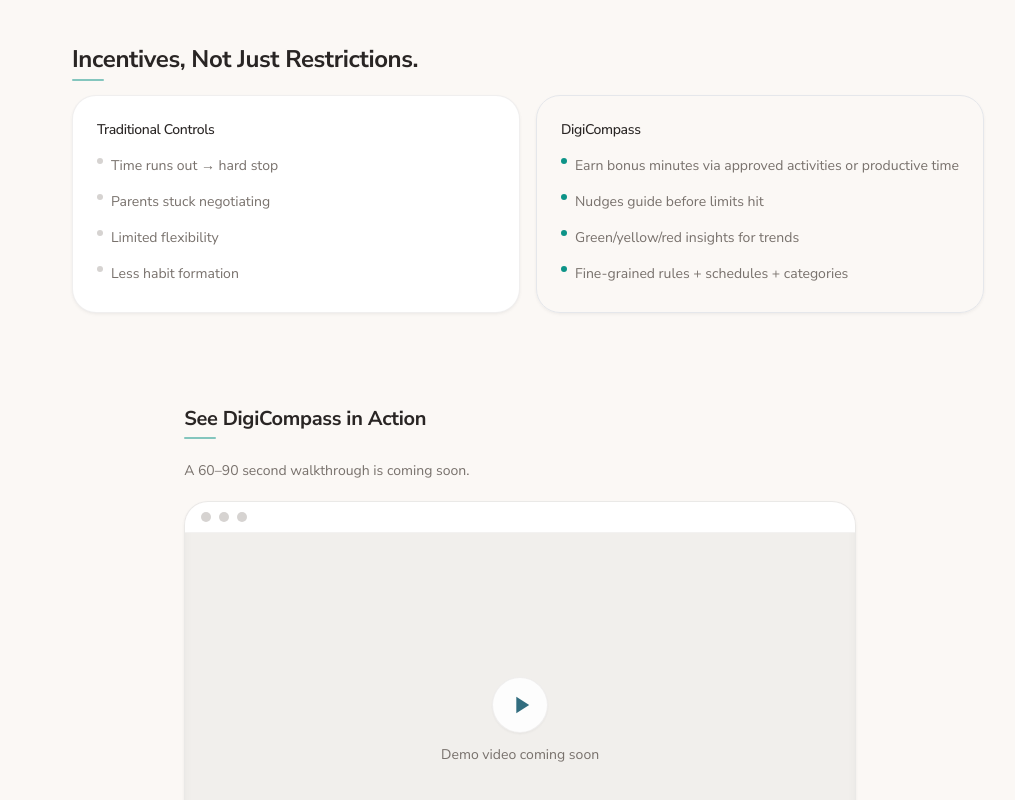
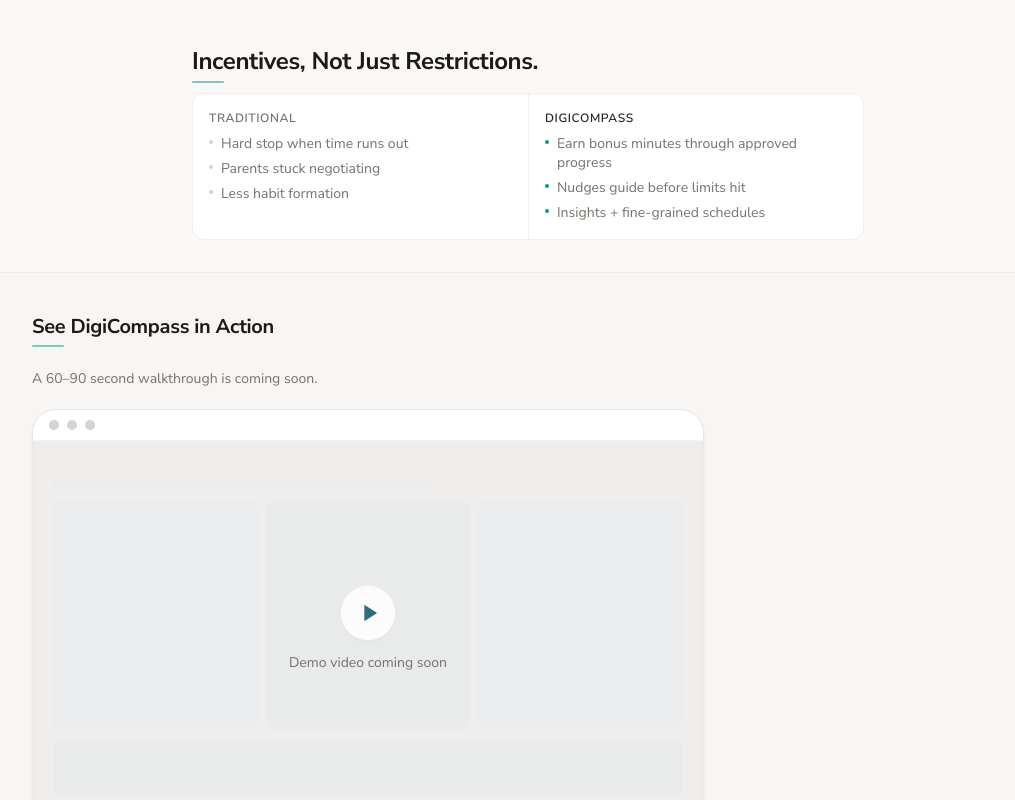
Before and after one commit to ashishkashyap/digicompass-web, a Next.js app: page / in a window 1280 px wide. Shown: the part 1360-2160 px from the top of the page, without its empty margins (112-1127 px from the left). Built offline with nearby package versions, Linux system fonts and the light colour scheme.

Commit message:
more polish

```diff
--- a/app/globals.css
+++ b/app/globals.css
@@ -24,10 +24,10 @@
   line-height: 1.75;
 }
 
-/* Headings — clear and approachable */
+/* Headings — clear, approachable, strong contrast (avoid washed-out) */
 .prose-heading {
   letter-spacing: -0.015em;
-  color: var(--foreground);
+  color: #1c1917;
 }
 
 /* Section titles — subtle brand accent underline */
--- a/app/page.tsx
+++ b/app/page.tsx
@@ -20,7 +20,9 @@
       <HowItWorks />
       <Pillars />
       <Comparison />
-      <DemoPlaceholder />
+      <div className="w-full bg-stone-100/50 border-t border-b border-stone-200/50">
+        <DemoPlaceholder />
+      </div>
       <Section id="waitlist" ariaLabelledBy="waitlist-heading">
         <Reveal>
           <TrackWaitlistView />
--- a/components/landing/Comparison.tsx
+++ b/components/landing/Comparison.tsx
@@ -3,26 +3,27 @@
 
 export function Comparison() {
   return (
-    <Section ariaLabelledBy="comparison-heading">
+    <Section ariaLabelledBy="comparison-heading" className="pt-8 sm:pt-9">
       <h2
         id="comparison-heading"
-        className="text-xl sm:text-2xl font-bold text-foreground tracking-tight mb-5 prose-heading section-title"
+        className="text-xl sm:text-2xl font-bold text-foreground tracking-tight mb-4 prose-heading section-title"
       >
         {COMPARISON.heading}
       </h2>
-      <div className="grid gap-4 sm:grid-cols-2">
-        <div className="rounded-3xl border border-stone-200/60 bg-white p-5 sm:p-6 shadow-card">
-          <h3 className="text-sm font-medium text-foreground tracking-tight mb-3">
-            {COMPARISON.left.title}
+      <div className="max-w-2xl rounded-xl border border-stone-200/60 bg-white overflow-hidden">
+        <div className="grid sm:grid-cols-2 divide-y sm:divide-y-0 sm:divide-x divide-stone-200/60">
+          <div className="px-4 py-3 sm:py-4">
+            <h3 className="text-xs font-semibold uppercase tracking-wider text-muted-foreground mb-2">
+              Traditional
             </h3>
-          <ul className="space-y-2" role="list">
-            {COMPARISON.left.bullets.map((text, i) => (
+            <ul className="space-y-1.5" role="list">
+              {COMPARISON.traditional.map((text, i) => (
                 <li
                   key={i}
-                className="flex items-start gap-2 text-sm text-muted-foreground leading-loose"
+                  className="flex items-start gap-2 text-sm text-muted-foreground leading-snug"
                 >
                   <span
-                  className="mt-1.5 flex h-1.5 w-1.5 shrink-0 rounded-full bg-stone-300"
+                    className="mt-1.5 flex h-1 w-1 shrink-0 rounded-full bg-stone-300"
                     aria-hidden
                   />
                   {text}
@@ -30,18 +31,18 @@
               ))}
             </ul>
           </div>
-        <div className="rounded-3xl border border-accent/30 bg-accent/[0.06] p-5 sm:p-6 shadow-card">
-          <h3 className="text-sm font-medium text-foreground tracking-tight mb-3">
-            {COMPARISON.right.title}
+          <div className="px-4 py-3 sm:py-4">
+            <h3 className="text-xs font-semibold uppercase tracking-wider text-foreground mb-2">
+              DigiCompass
             </h3>
-          <ul className="space-y-2" role="list">
-            {COMPARISON.right.bullets.map((text, i) => (
+            <ul className="space-y-1.5" role="list">
+              {COMPARISON.digicompass.map((text, i) => (
                 <li
                   key={i}
-                className="flex items-start gap-2 text-sm text-muted-foreground leading-loose"
+                  className="flex items-start gap-2 text-sm text-muted-foreground leading-snug"
                 >
                   <span
-                  className="mt-1.5 flex h-1.5 w-1.5 shrink-0 rounded-full bg-accent"
+                    className="mt-1.5 flex h-1 w-1 shrink-0 rounded-full bg-accent"
                     aria-hidden
                   />
                   {text}
@@ -50,6 +51,7 @@
             </ul>
           </div>
         </div>
+      </div>
     </Section>
   );
 }
--- a/components/landing/DemoPlaceholder.tsx
+++ b/components/landing/DemoPlaceholder.tsx
@@ -13,7 +13,7 @@
   };
 
   return (
-    <Section id="demo" ariaLabelledBy="demo-heading" className="pt-12 sm:pt-14">
+    <Section id="demo" ariaLabelledBy="demo-heading" className="pt-8 sm:pt-10">
       <Reveal>
       <h2
         id="demo-heading"
@@ -25,15 +25,27 @@
         {DEMO.subtitle}
       </p>
       <div className="group max-w-2xl">
-        <div className="rounded-3xl border border-stone-200/60 bg-stone-200/50 overflow-hidden shadow-demo-frame transition-all duration-300 group-hover-safe:scale-[1.01] group-hover-safe:shadow-demo-frame-hover">
+        <div className="rounded-3xl border border-stone-200/60 bg-stone-200/50 overflow-hidden shadow-demo-frame transition-all duration-300 group-hover-safe:scale-[1.01] group-hover-safe:shadow-lg">
           {/* Browser-like top bar */}
           <div className="flex items-center gap-2 px-4 py-2.5 bg-white border-b border-stone-200/50">
             <span className="flex h-2.5 w-2.5 rounded-full bg-stone-300" aria-hidden />
             <span className="flex h-2.5 w-2.5 rounded-full bg-stone-300" aria-hidden />
             <span className="flex h-2.5 w-2.5 rounded-full bg-stone-300" aria-hidden />
           </div>
-          {/* Video frame with play icon */}
-          <div className="aspect-video flex flex-col items-center justify-center gap-3 min-h-[160px] sm:min-h-[200px]">
+          {/* Video frame: UI skeleton + play button */}
+          <div className="aspect-video relative flex flex-col items-center justify-center gap-3 min-h-[160px] sm:min-h-[200px] p-4 sm:p-5">
+            {/* UI skeleton (dashboard preview) */}
+            <div className="absolute inset-0 flex flex-col gap-3 p-4 sm:p-5 pt-8 sm:pt-10" aria-hidden>
+              <div className="h-2 w-full max-w-[60%] rounded-full bg-slate-200/40" />
+              <div className="grid grid-cols-3 gap-2 flex-1 min-h-0">
+                <div className="rounded-lg bg-slate-200/40" />
+                <div className="rounded-lg bg-slate-300/20" />
+                <div className="rounded-lg bg-slate-200/40" />
+              </div>
+              <div className="h-12 sm:h-14 w-full rounded-xl bg-slate-300/20" />
+            </div>
+            {/* Play button + copy above skeleton */}
+            <div className="relative z-10 flex flex-col items-center gap-3">
               <div
                 className="flex h-12 w-12 sm:h-14 sm:w-14 shrink-0 items-center justify-center rounded-full bg-white border border-stone-200/60 shadow-card opacity-90 transition-all duration-300 group-hover-safe:opacity-100"
                 aria-hidden
@@ -50,6 +62,7 @@
               <p className="text-sm text-muted-foreground">
                 {DEMO.placeholderText}
               </p>
+            </div>
           </div>
         </div>
       </div>
--- a/components/landing/Hero.tsx
+++ b/components/landing/Hero.tsx
@@ -23,6 +23,9 @@
   return (
     <Section ariaLabelledBy="hero-heading" className="pt-11 sm:pt-10 hero-bg overflow-hidden">
       <div className="max-w-3xl">
+        <p className="text-sm text-muted-foreground tracking-tight mb-1.5">
+          {HERO.kicker}
+        </p>
         <h1
           id="hero-heading"
           className="text-3xl sm:text-4xl lg:text-[2.75rem] font-bold text-foreground tracking-tight leading-[1.12] prose-heading"
--- a/components/landing/Section.tsx
+++ b/components/landing/Section.tsx
@@ -18,7 +18,7 @@
   return (
     <section
       id={id}
-      className={`max-w-5xl mx-auto px-4 py-8 sm:py-9 ${id ? "scroll-mt-24" : ""} ${className}`.trim()}
+      className={`max-w-5xl mx-auto px-4 py-6 sm:py-8 ${id ? "scroll-mt-24" : ""} ${className}`.trim()}
       {...(ariaLabelledBy ? { "aria-labelledby": ariaLabelledBy } : {})}
     >
       {children}
--- a/components/landing/Waitlist.tsx
+++ b/components/landing/Waitlist.tsx
@@ -99,7 +99,7 @@
   }
 
   return (
-    <div className="rounded-3xl border border-stone-200/60 bg-white p-5 sm:p-6 shadow-card max-w-xl">
+    <div className="rounded-3xl border border-stone-200/60 bg-white p-4 sm:p-6 shadow-card max-w-xl">
       <h2
         id="waitlist-heading"
         className="text-xl font-bold text-foreground tracking-tight prose-heading section-title"
@@ -108,6 +108,9 @@
       </h2>
       <p className="mt-1.5 text-sm text-muted-foreground leading-loose max-w-lg">
         {WAITLIST.subline}
+      </p>
+      <p className="mt-1 text-sm text-foreground/85 leading-relaxed max-w-lg">
+        {WAITLIST.reassuranceLine}
       </p>
       <form
         onSubmit={handleSubmit}
--- a/lib/constants.ts
+++ b/lib/constants.ts
@@ -4,6 +4,7 @@
 
 // ——— Hero ———
 export const HERO = {
+  kicker: "Structure, not power struggles.",
   heading: "Guide Screen Time With Purpose.",
   subline:
     "DigiCompass helps families build healthier digital habits through structure, incentives, and calm parental guidance.",
@@ -85,24 +86,16 @@
 // ——— Comparison: Incentives, Not Just Restrictions ———
 export const COMPARISON = {
   heading: "Incentives, Not Just Restrictions.",
-  left: {
-    title: "Traditional Controls",
-    bullets: [
-      "Time runs out → hard stop",
-      "Parents stuck negotiating",
-      "Limited flexibility",
-      "Less habit formation",
-    ],
-  },
-  right: {
-    title: "DigiCompass",
-    bullets: [
-      "Earn bonus minutes via approved activities or productive time",
-      "Nudges guide before limits hit",
-      "Green/yellow/red insights for trends",
-      "Fine-grained rules + schedules + categories",
-    ],
-  },
+  traditional: [
+    "Hard stop when time runs out",
+    "Parents stuck negotiating",
+    "Less habit formation",
+  ],
+  digicompass: [
+    "Earn bonus minutes through approved progress",
+    "Nudges guide before limits hit",
+    "Insights + fine-grained schedules",
+  ],
 } as const;
 
 // ——— Demo ———
@@ -140,6 +133,8 @@
   heading: "Join the First 100 Families",
   subline:
     "We're onboarding early families in small groups. Early access includes one month free.",
+  reassuranceLine:
+    "Be among the first families shaping a calmer digital routine.",
   belowButtonLine: "Limited beta spots available.",
   privacyLine: "We'll only email about early access. No spam.",
   emailLabel: "Email",
```
Lines whose indentation alone changed are shown as unchanged.
